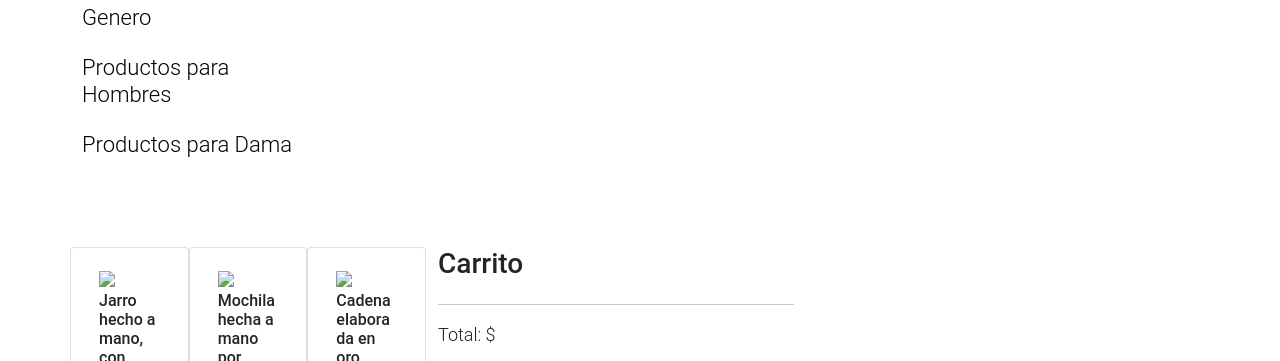
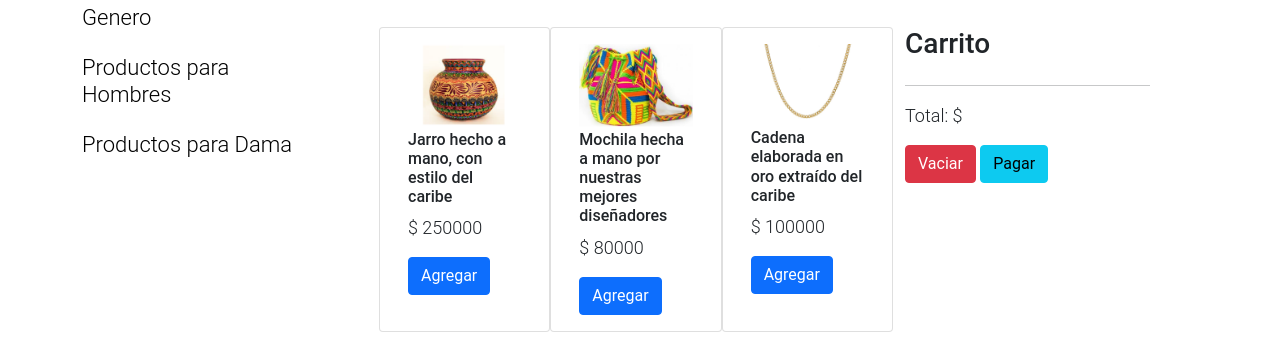
Before and after one commit to patricio11-loki/Proyecto, a plain HTML site: page compras.html in a window 1280 px wide. Shown: the part 210-571 px from the top of the page. Drawn offline with Linux system fonts and the light colour scheme.

Commit message:
fix:carito de visualizacion

```diff
--- a/assests/js/carrito.js
+++ b/assests/js/carrito.js
@@ -5,19 +5,19 @@ document.addEventListener('DOMContentLoaded', () => {
             id: 1,
             nombre: 'Jarro hecho a mano, con estilo del caribe',
             precio: 250000,
-            image: 'assets/img/jarro1.png'
+            image: 'assests/img/jarro1.png'
         },
         {
             id: 2,
             nombre: 'Mochila hecha a mano por nuestras mejores diseñadores',
             precio: 80000,
-            image: 'assets/img/mochila.png'
+            image: 'assests/img/mochila1.png'
         },
         {
             id: 3,
             nombre: 'Cadena elaborada en oro extraído del caribe',
             precio: 100000,
-            image: 'assets/img/producto2.jpg'
+            image: 'assests/img/producto2.jpg'
         },
     ];
 
--- a/compras.html
+++ b/compras.html
@@ -124,17 +124,12 @@
                     </div>
                 </div>
             </div>
-        </div>
-    </div>
-</div>
-<!-- final de contenido -->
-
             <!--carrito-->
 
             <div class="container">
                 <div class="row">
                     <!-- Elementos generados a partir del JSON -->
-        <main id="items" class="col-sm-4 row"></main>
+                    <main id="items" class="col-sm-8 row"></main>
                     <!-- Carrito -->
                     <aside class="col-sm-4">
                         <h3>Carrito</h3>
@@ -150,6 +145,12 @@
             </div>
 
             <!--Final de carrito-->
+        </div>
+    </div>
+</div>
+<!-- final de contenido -->
+
+
 
 <!--Inicio pie de pagina-->
 <footer class="bg-dark" id="templatemo_footer">
```
Lines whose indentation alone changed are shown as unchanged.
